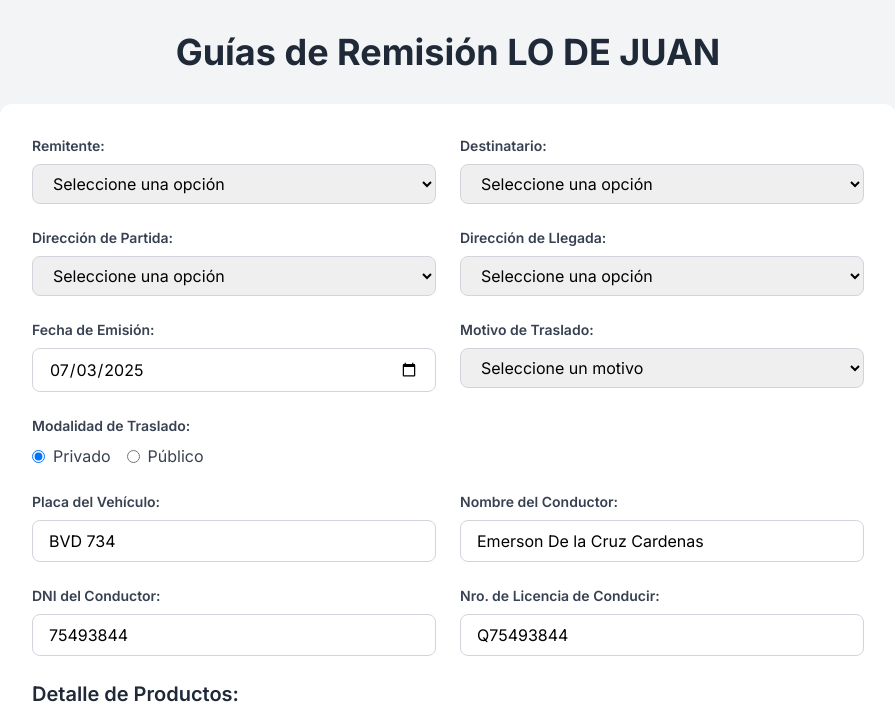
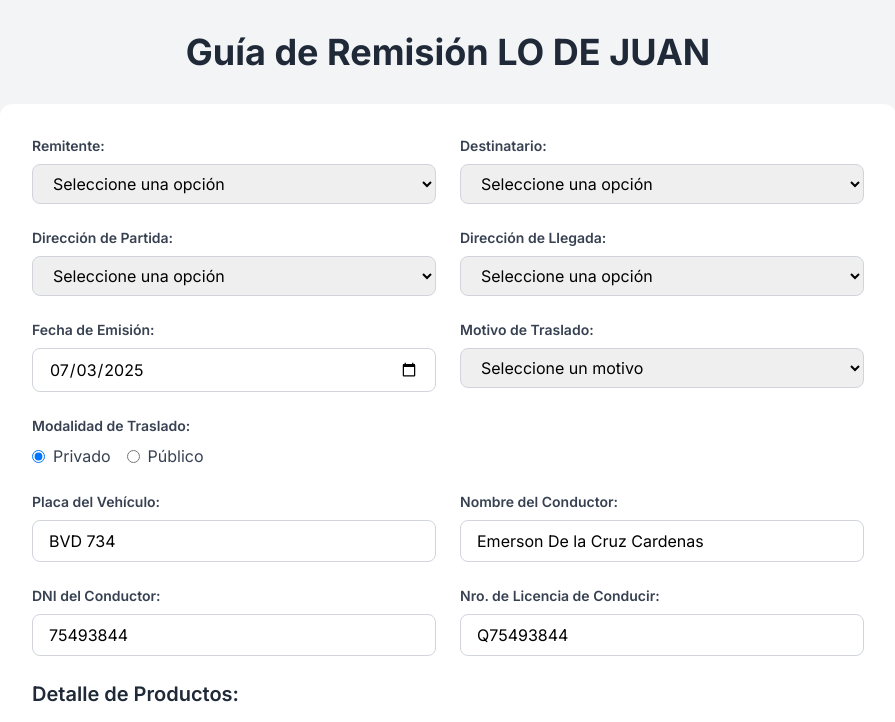
Before and after one commit to Americo64/guia-de-remicion-ldj, a plain HTML site: page index.htm in a window 1280 px wide. Shown: the top 722 px of the page, without its empty margins (192-1087 px from the left). Drawn offline with nearby package versions, Linux system fonts and the light colour scheme.

Commit message:
Update index.htm

```diff
--- a/index.htm
+++ b/index.htm
@@ -89,7 +89,7 @@
 </head>
 <body class="flex flex-col items-center p-4">
 
-    <h1 class="text-4xl font-bold text-gray-800 mb-8 mt-4 text-center">Guías de Remisión LO DE JUAN</h1>
+    <h1 class="text-4xl font-bold text-gray-800 mb-8 mt-4 text-center">Guía de Remisión LO DE JUAN</h1>
 
     <form id="guideForm" class="bg-white p-8 rounded-xl shadow-lg w-full max-w-4xl mb-8">
         <div class="grid grid-cols-1 md:grid-cols-2 gap-6 mb-6">
```
